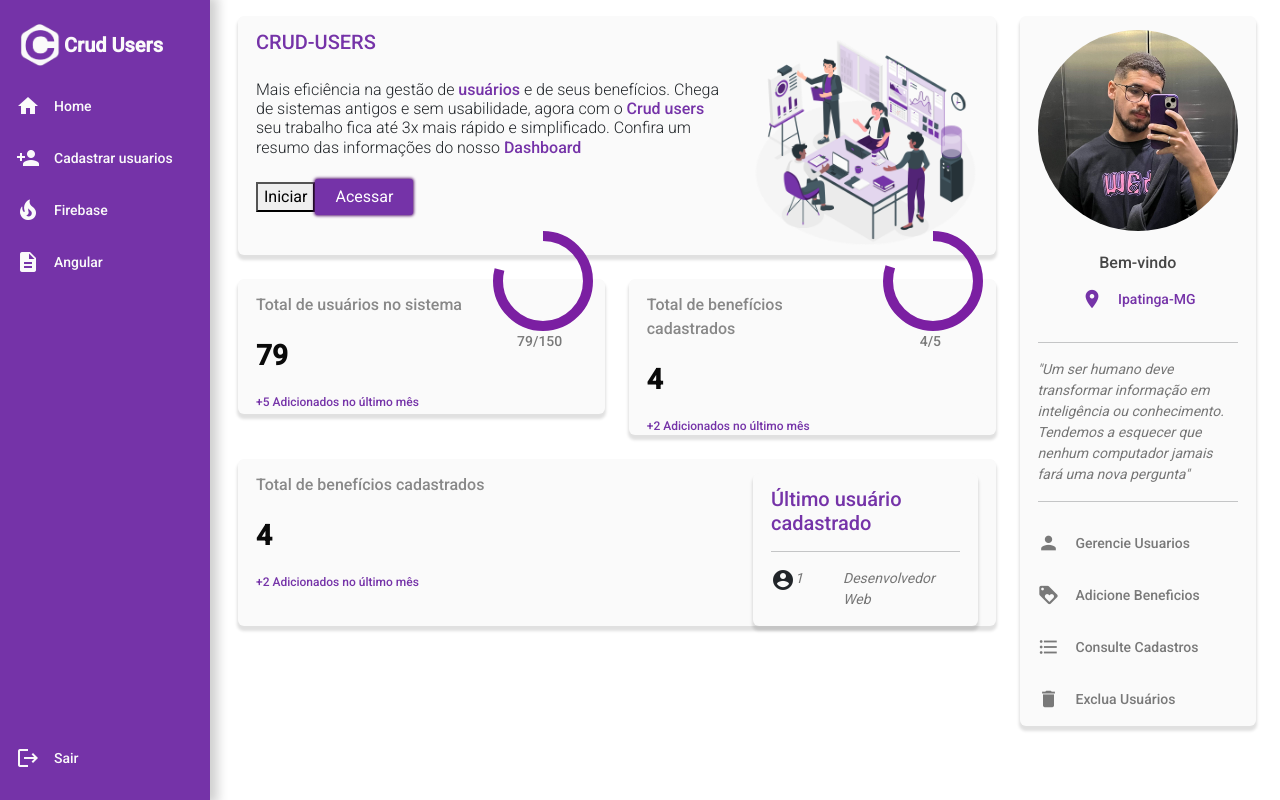
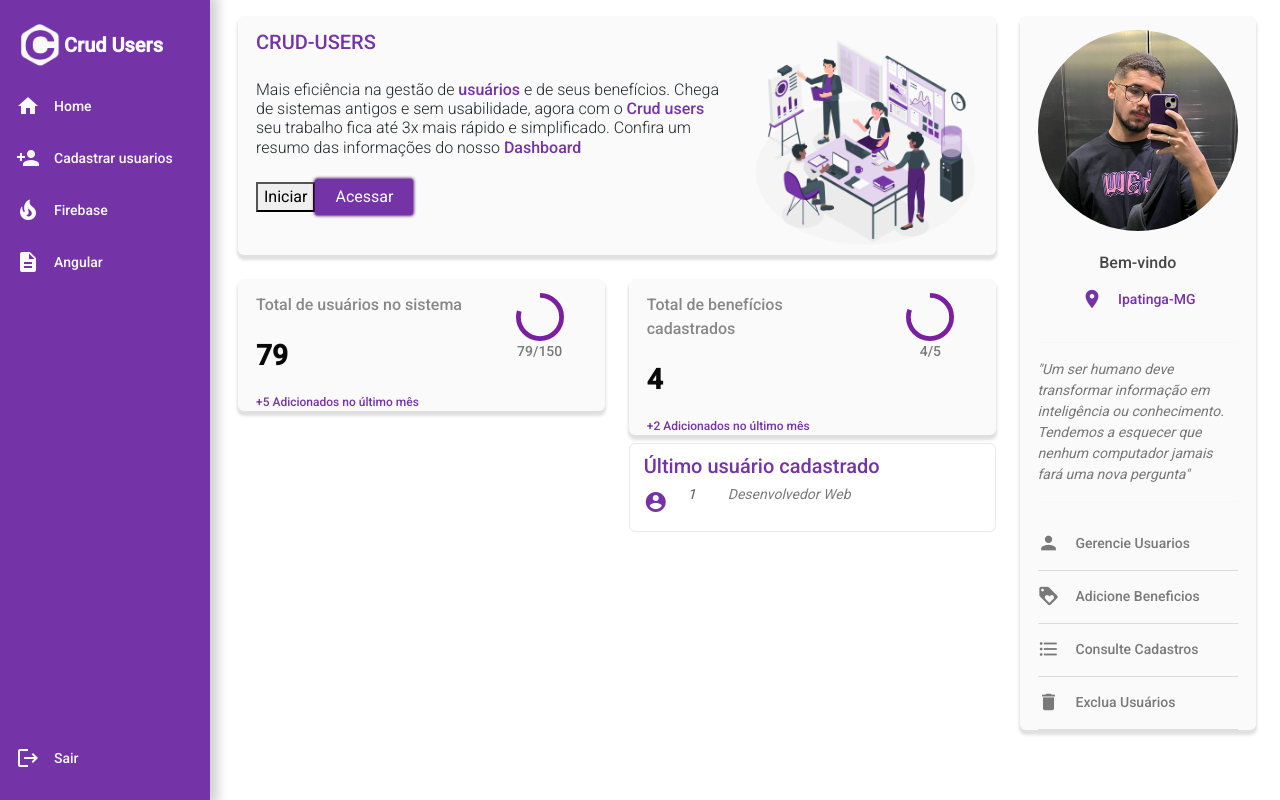
Before and after one commit to CaioVictor3/Crud-Users, an Angular app: page /home in a window 1280 px wide. Built offline with nearby package versions, Linux system fonts and the light colour scheme.

Commit message:
Refatoração do componente home: atualização do layout do último usuário cadastrado e correção na importação de estilos. Ajustes no CSS para melhor apresentação e responsividade.

```diff
--- a/src/app/pages/home/home.component.html
+++ b/src/app/pages/home/home.component.html
@@ -59,30 +59,16 @@
                             </div>
                         </div>
                     </div>
-                </div>
 
-                <div class="col-12 mt-4">
-                    <div class="card-info">
-                        <div class="row">
-                            <div class="col-8">
-                                <p class="texto-card">Total de benefícios cadastrados</p>
-                                <p class="numero-card">4</p>
-                                <p class="destaque-card">+2 Adicionados no último mês</p>
-                            </div>
-
-                            <div class="col-4">
-                                <div class="card-info">
-                                    <h3 class="titulo">Último usuário cadastrado</h3>
-                                    <hr class="hr">
-
-                                    <div class="row">
-                                        <div class="col-1"> <mat-icon>account_circle</mat-icon> </div>
-                                        <div class="col-1"><p class="texto-p">1</p></div>
-                                        <div class="col-1"><p class="texto-p">{{userName}}</p></div>
-                                        <div class="col-1"><p class="texto-p">Desenvolvedor Web</p></div>
-                                    </div>
-                                </div>
-                            </div>
+                    <div class="last-user-bar mt-2">
+                        <div class="last-user-title">
+                            <h3 class="titulo">Último usuário cadastrado</h3>
+                        </div>
+                        <div class="last-user-content">
+                            <mat-icon>account_circle</mat-icon>
+                            <p class="texto-p id">1</p>
+                            <p class="texto-p nome">{{userName}}</p>
+                            <p class="texto-p cargo">Desenvolvedor Web</p>
                         </div>
                     </div>
                 </div>
--- a/src/app/pages/home/home.component.scss
+++ b/src/app/pages/home/home.component.scss
@@ -2,7 +2,7 @@
     background: #fafafa;
     padding: 14px 18px 0px 18px;
     border-radius: 6px;
-    box-shadow: 0px 4px 3px 1px #0a0a0a20
+    box-shadow: 0px 4px 3px 1px #0a0a0a20;
 }
 
 
@@ -58,8 +58,10 @@
     font-weight: 500;
     color: #797979;
     text-align: center;
-    position: relative;
-    top: -62px;
+    display: flex;
+    flex-direction: column;
+    align-items: center;
+    justify-content: center;
     margin: 0 auto;
 }
 
@@ -72,7 +74,7 @@ li{
     margin: 0;
     display: flex;
     align-items: center;
-    border-radius: 1px solid #dbdbdb;
+    border-bottom: 1px solid #dbdbdb;
     mat-icon{
         margin-right: 14px;
         font-size: 22px;
@@ -85,6 +87,50 @@ li{
     width: 100%;
     height: auto;
     object-fit: cover;
+}
+
+// keep spinner size consistent
+.color-spinner{
+    width: 48px !important;
+    height: 48px !important;
+}
+
+// utility for headings inside cards when reused
+.hr{
+    border-color: #e9e9e9;
+}
+
+// Horizontal bar under benefits card
+.last-user-bar{
+    background: #ffffff;
+    border: 1px solid #e9e9e9;
+    border-radius: 6px;
+    padding: 10px 14px;
+}
+
+.last-user-title{
+    margin-bottom: 6px;
+}
+
+.last-user-content{
+    display: flex;
+    align-items: center;
+    gap: 12px;
+    mat-icon{
+        color: var(--primary-color);
+    }
+    .id{
+        min-width: 24px;
+        text-align: center;
+        color: #5a5a5a;
+    }
+    .nome{
+        font-weight: 500;
+        color: #444;
+    }
+    .cargo{
+        color: #7a7a7a;
+    }
 }
 
 .container-perfil{
--- a/src/app/pages/home/home.component.ts
+++ b/src/app/pages/home/home.component.ts
@@ -3,7 +3,7 @@ import { Component } from '@angular/core';
 @Component({
   selector: 'app-home',
   templateUrl: './home.component.html',
-  styleUrl: './home.component.scss'
+  styleUrls: ['./home.component.scss']
 })
 
 
--- a/src/app/pages/login/login.component.scss
+++ b/src/app/pages/login/login.component.scss
@@ -5,7 +5,7 @@
   float: left;
   background-image: url('../../../assets/background-login.png');
   background-color: var(--primary-color);
-  background-size: 100% auto;
+  background-size: cover;
   background-position: center bottom;
     background-repeat: no-repeat;
 }
@@ -20,6 +20,7 @@
   align-items: center;
   justify-content: center;
   flex-wrap: nowrap;
+  padding: 24px;
 }
 
 
@@ -46,7 +47,7 @@
 .subtitulo{
   font-size: 16px;
   font-weight: 300;
-  color: var(gray-color);
+  color: var(--gray-color, #6c757d);
   margin: 0px 0px 30px 0px;
   padding: 0;
   text-align: center;
@@ -60,9 +61,12 @@
   margin-bottom: 22px;
   transition: 0.3s linear all;
   box-shadow: inset 1px 1px 2px #babecc80, inset -1px -1px 2px #d8d8d8b0;
-  &.focus{
-    border: 1px solid var(--primary-color);
-  }
+  outline: none;
+}
+
+.input-form:focus{
+  border: 1px solid var(--primary-color);
+  box-shadow: 0 0 0 3px rgba(0, 123, 255, 0.15);
 }
 
 
@@ -72,3 +76,8 @@
   color: var(--primary-color);
   font-size: 10px;
 }
+
+form{
+  width: 100%;
+  max-width: 360px;
+}
```
